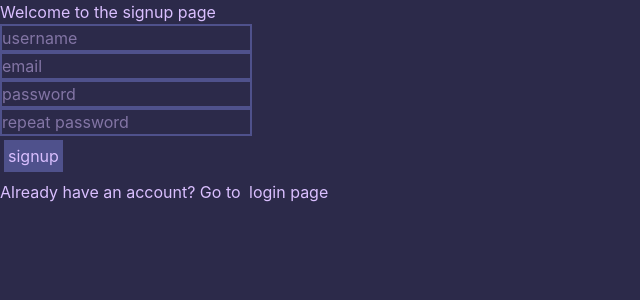
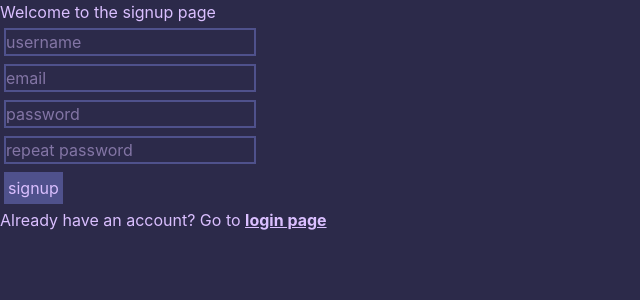
Before and after one commit to EyzeCOLD/DiffEd, a React (Vite) app in the folder frontend/: page /signup in a window 1280 px wide. Shown: the top 300 px of the page, without its empty margins (0-640 px from the left). Built offline with nearby package versions, Linux system fonts and the light colour scheme; no server answers.

Commit message:
Now managing the user should work relatively well

```diff
--- a/frontend/src/user/login.page.tsx
+++ b/frontend/src/user/login.page.tsx
@@ -1,3 +1,4 @@
+import {Button} from "../components/Button";
 import {useState, useEffect} from "react";
 import type {SubmitEvent} from "react";
 import {useNavigate} from "react-router";
@@ -36,6 +37,7 @@ export default function LoginPage() {
 				const data = await response.json();
 				throw new Error(data.error || "Login failed");
 			}
+			showToast("success", "Login successful");
 			navigate("/dashboard");
 		} catch (e) {
 			showToast("error", `Login failed. ${e instanceof Error ? e.message : String(e)}`);
@@ -50,32 +52,35 @@ export default function LoginPage() {
 				<div>
 					<input
 						placeholder="username or email"
+						className="m-1"
 						value={loginIdentifier}
 						onChange={(e) => setLoginIdentifier(e.target.value)}
 					/>
 				</div>
 				<div>
-					<input placeholder="password" value={loginPassword} onChange={(e) => setLoginPassword(e.target.value)} />
+					<input
+						placeholder="password"
+						className="m-1"
+						value={loginPassword}
+						onChange={(e) => setLoginPassword(e.target.value)}
+					/>
 				</div>
 				<div>
-					<button type="submit">login</button>
+					<Button type="submit">login</Button>
 				</div>
 			</form>
 			<div>
 				<button
 					//TODO! Link to forgot password page
 					onClick={() => navigate("/signup")}
-					style={{background: "none", border: "none", cursor: "pointer", padding: 0}}
+					className="font-bold underline cursor-pointer"
 				>
 					Forgot Password?
 				</button>
 			</div>
 			<div>
 				Don't have an account? Create one&nbsp;
-				<button
-					onClick={() => navigate("/signup")}
-					style={{background: "none", border: "none", cursor: "pointer", padding: 0}}
-				>
+				<button onClick={() => navigate("/signup")} className="font-bold underline cursor-pointer">
 					here
 				</button>
 			</div>
--- a/frontend/src/user/signup.page.tsx
+++ b/frontend/src/user/signup.page.tsx
@@ -58,7 +58,7 @@ export default function SignupPage() {
 				const data = await response.json();
 				throw new Error(data.error);
 			}
-			showToast("info", "Signup successful");
+			showToast("success", "Signup successful");
 			navigate("/login");
 		} catch (e) {
 			showToast("error", e instanceof Error ? e.message : String(e));
@@ -71,16 +71,31 @@ export default function SignupPage() {
 			<div>Welcome to the signup page</div>
 			<form onSubmit={signup}>
 				<div>
-					<input placeholder="username" value={username} onChange={(e) => setUserName(e.target.value)} />
+					<input
+						placeholder="username"
+						className="m-1"
+						value={username}
+						onChange={(e) => setUserName(e.target.value)}
+					/>
 				</div>
 				<div>
-					<input placeholder="email" value={email} onChange={(e) => setUserEmail(e.target.value)} />
+					<input placeholder="email" className="m-1" value={email} onChange={(e) => setUserEmail(e.target.value)} />
 				</div>
 				<div>
-					<input placeholder="password" value={password} onChange={(e) => setUserPassword(e.target.value)} />
+					<input
+						placeholder="password"
+						className="m-1"
+						value={password}
+						onChange={(e) => setUserPassword(e.target.value)}
+					/>
 				</div>
 				<div>
-					<input placeholder="repeat password" value={password2} onChange={(e) => setUserPassword2(e.target.value)} />
+					<input
+						placeholder="repeat password"
+						className="m-1"
+						value={password2}
+						onChange={(e) => setUserPassword2(e.target.value)}
+					/>
 				</div>
 				<div>
 					<Button type="submit">signup</Button>
@@ -88,12 +103,9 @@ export default function SignupPage() {
 			</form>
 			<div>
 				Already have an account? Go to&nbsp;
-				<Button
-					onClick={() => navigate("/login")}
-					style={{background: "none", border: "none", cursor: "pointer", padding: 0}}
-				>
+				<button onClick={() => navigate("/login")} className="font-bold underline cursor-pointer">
 					login page
-				</Button>
+				</button>
 			</div>
 		</div>
 	);
--- a/frontend/src/user/userManagement.page.tsx
+++ b/frontend/src/user/userManagement.page.tsx
@@ -2,7 +2,7 @@ import {useState, useEffect} from "react";
 import {useNavigate} from "react-router";
 import {z} from "zod";
 import {Button} from "../components/Button";
-import { useToastStore } from "../components/toastStore";
+import {useToastStore} from "../components/toastStore";
 
 const emailSchema = z.email();
 
@@ -15,7 +15,7 @@ function Username({initialValue, onUpdate}: UpdateProps) {
 	const [isEditing, setIsEditing] = useState(false);
 	const [isLoading, setIsLoading] = useState(false);
 	const [newUsername, setNewUsername] = useState(initialValue);
-    const showToast = useToastStore((s) => s.showToast);
+	const showToast = useToastStore((s) => s.showToast);
 
 	async function handleSubmitClick() {
 		setIsLoading(true);
@@ -36,9 +36,10 @@ function Username({initialValue, onUpdate}: UpdateProps) {
 			}
 
 			onUpdate(newUsername);
+			showToast("success", "Successfully changed username");
 		} catch (e) {
 			setNewUsername(initialValue);
-            showToast("error", e instanceof Error ? e.message : String(e));
+			showToast("error", e instanceof Error ? e.message : String(e));
 		} finally {
 			setIsEditing(false);
 			setIsLoading(false);
@@ -54,7 +55,12 @@ function Username({initialValue, onUpdate}: UpdateProps) {
 		<div>
 			{isEditing ? (
 				<div>
-					<input placeholder="username" value={newUsername} onChange={(e) => setNewUsername(e.target.value)} />
+					<input
+						placeholder="username"
+						className="m-1"
+						value={newUsername}
+						onChange={(e) => setNewUsername(e.target.value)}
+					/>
 					&nbsp;
 					<Button
 						onClick={handleSubmitClick}
@@ -86,6 +92,7 @@ function Email({initialValue, onUpdate}: UpdateProps) {
 	const [isEditing, setIsEditing] = useState(false);
 	const [isLoading, setIsLoading] = useState(false);
 	const [newEmail, setNewEmail] = useState(initialValue);
+	const showToast = useToastStore((s) => s.showToast);
 
 	async function handleSubmitClick() {
 		setIsLoading(true);
@@ -111,10 +118,10 @@ function Email({initialValue, onUpdate}: UpdateProps) {
 			}
 
 			onUpdate(newEmail);
+			showToast("success", "Successfully changed email");
 		} catch (e) {
-			console.log("Error updating email:", e);
 			setNewEmail(initialValue);
-			window.alert(e);
+			showToast("error", e instanceof Error ? e.message : String(e));
 		} finally {
 			setIsEditing(false);
 			setIsLoading(false);
@@ -132,6 +139,7 @@ function Email({initialValue, onUpdate}: UpdateProps) {
 				<div>
 					<input
 						type="email"
+						className="m-1"
 						placeholder="example@email.com"
 						value={newEmail}
 						onChange={(e) => setNewEmail(e.target.value)}
@@ -169,6 +177,7 @@ function Password() {
 	const [newPassword, setNewPassword] = useState("");
 	const [newPassword2, setNewPassword2] = useState("");
 	const [oldPassword, setOldPassword] = useState("");
+	const showToast = useToastStore((s) => s.showToast);
 
 	async function handleSubmitClick() {
 		setIsLoading(true);
@@ -193,14 +202,13 @@ function Password() {
 				throw new Error(data.error || "Unexpected error");
 			}
 
-			//TODO: Add toast "Password changed successfully"
 			setNewPassword("");
 			setNewPassword2("");
 			setOldPassword("");
 			setIsEditing(false);
+			showToast("success", "Successfully changed password");
 		} catch (e) {
-			console.log("Error updating password:", e);
-			window.alert(e);
+			showToast("error", e instanceof Error ? e.message : String(e));
 		} finally {
 			setIsLoading(false);
 		}
@@ -217,15 +225,25 @@ function Password() {
 		<div>
 			{isEditing ? (
 				<div>
-					<input placeholder="old password" className="m-1" value={oldPassword} onChange={(e) => setOldPassword(e.target.value)} />
+					<input
+						placeholder="old password"
+						className="m-1"
+						value={oldPassword}
+						onChange={(e) => setOldPassword(e.target.value)}
+					/>
 					<div>
-						<input placeholder="new password" className="m-1" value={newPassword} onChange={(e) => setNewPassword(e.target.value)} />
+						<input
+							placeholder="new password"
+							className="m-1"
+							value={newPassword}
+							onChange={(e) => setNewPassword(e.target.value)}
+						/>
 					</div>
 					<div>
 						<input
 							placeholder="type new password again"
 							value={newPassword2}
-                            className="m-1"
+							className="m-1"
 							onChange={(e) => setNewPassword2(e.target.value)}
 						/>
 					</div>
@@ -251,6 +269,42 @@ function Password() {
 					</Button>
 				</div>
 			)}
+		</div>
+	);
+}
+
+function Delete() {
+	const navigate = useNavigate();
+	const showToast = useToastStore((s) => s.showToast);
+
+	async function deleteAccount() {
+		if (!window.confirm("Are you sure you want to delete your account? This action cannot be undone.")) {
+			return;
+		}
+		try {
+			const response = await fetch("/api/user", {
+				method: "DELETE",
+				headers: {"Content-Type": "application/json"},
+				credentials: "include",
+			});
+
+			if (!response.ok) {
+				const msg = await response.json();
+				window.alert(msg.error || "Failed to delete account");
+			}
+
+			showToast("success", "Successfully deleted user");
+			navigate("/login");
+		} catch (e) {
+			showToast("error", e instanceof Error ? e.message : String(e));
+		}
+	}
+
+	return (
+		<div>
+			<Button onClick={deleteAccount} style={{cursor: "pointer"}} aria-label="Delete account">
+				Delete account
+			</Button>
 		</div>
 	);
 }
@@ -290,29 +344,6 @@ export default function UserManagementPage() {
 		setUser(newUsername);
 	}
 
-	async function deleteAccount() {
-		if (!window.confirm("Are you sure you want to delete your account? This action cannot be undone.")) {
-			return;
-		}
-		try {
-			const response = await fetch("/api/user", {
-				method: "DELETE",
-				//headers: {"Content-Type": "application/json"},
-				credentials: "include",
-			});
-
-			if (!response.ok) {
-				const msg = await response.json();
-				window.alert(msg.error || "Failed to delete account");
-			}
-
-			console.log("Successfully deleted user");
-			navigate("/login");
-		} catch (e) {
-			window.alert(e);
-		}
-	}
-
 	return loading ? (
 		<div>Loading...</div>
 	) : (
@@ -328,13 +359,7 @@ export default function UserManagementPage() {
 				<Password />
 			</div>
 			<div>
-				<Button
-					onClick={deleteAccount}
-					style={{cursor: "pointer"}}
-					aria-label="Delete account"
-				>
-					Delete account
-				</Button>
+				<Delete />
 			</div>
 		</div>
 	);
```
